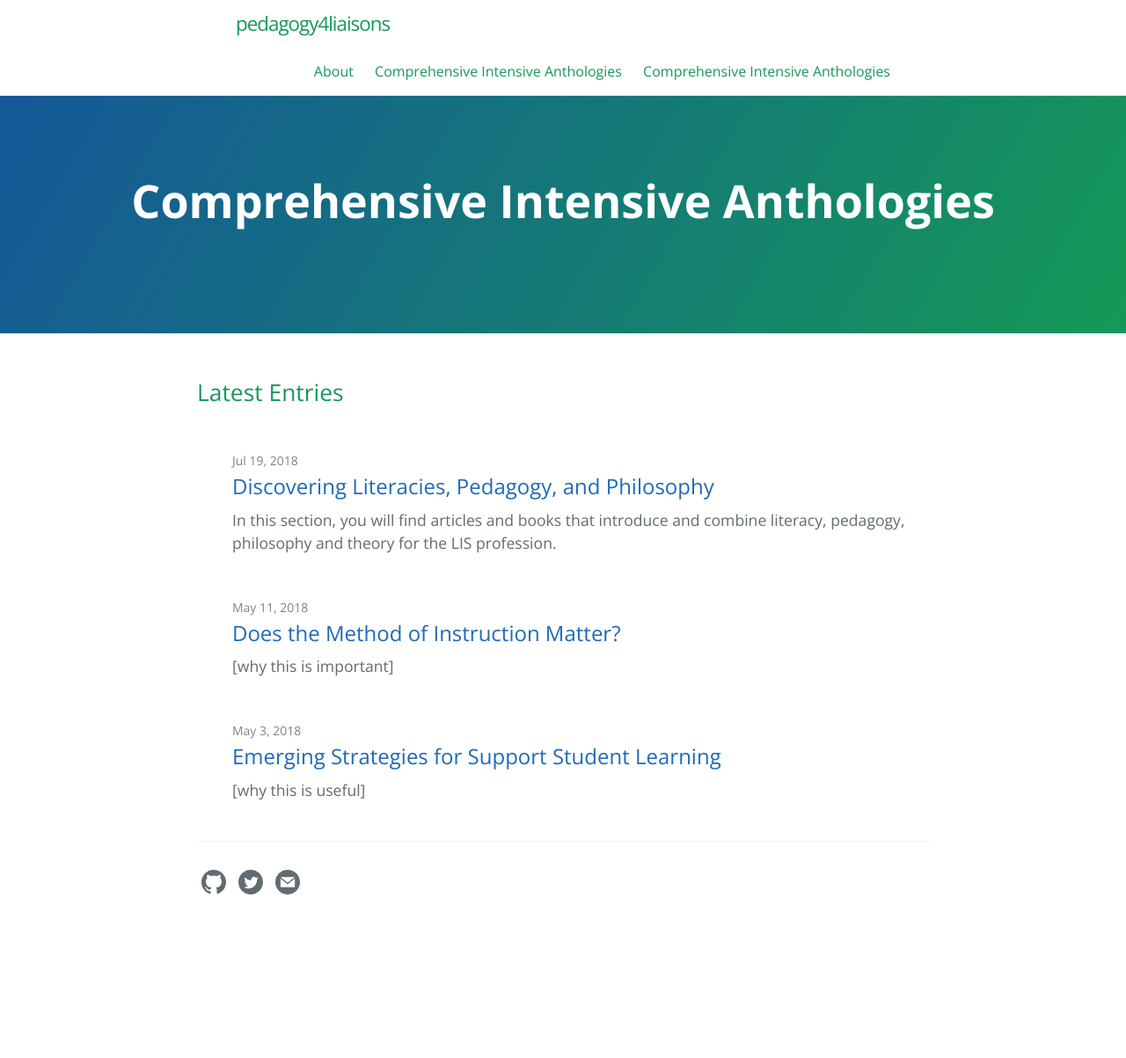
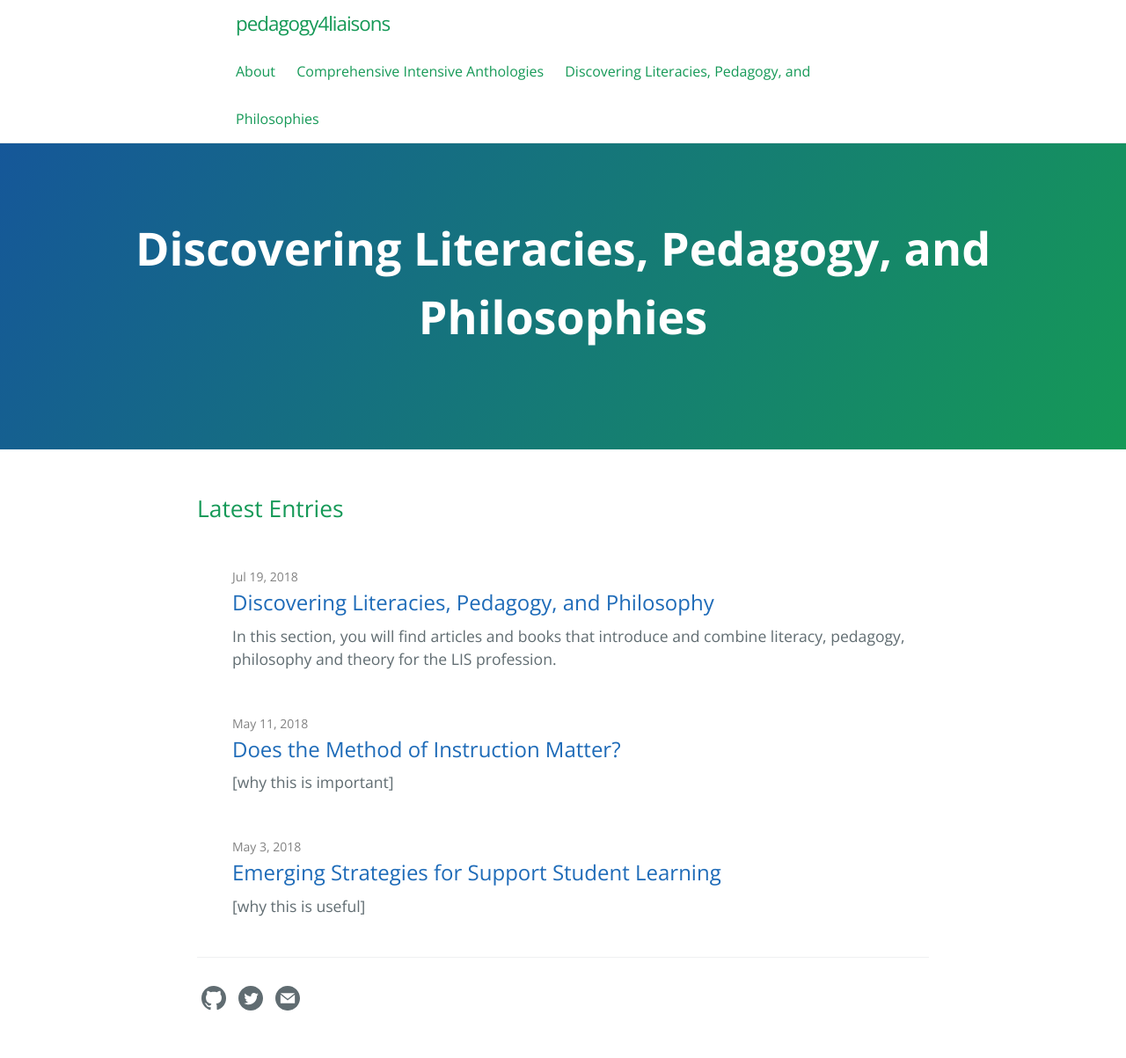
Before and after one commit to pandrews/pedagogy4liaisons, a Jekyll site: the page built from dlpp.md, in a window 1280 px wide. Shown: the whole page at 88% size. Built offline with Jekyll 4.4.1, drawn with Linux system fonts in a browser that asks for light colours; before the commit the page ends 1071 px from its top, so only the background shows below that.

Commit message:
Update dlpp.md

```diff
--- a/dlpp.md
+++ b/dlpp.md
@@ -1,7 +1,7 @@
 ---
 layout: page
-title: Comprehensive Intensive Anthologies
-category: cia
+title: Discovering Literacies, Pedagogy, and Philosophies
+category: dlpp
 ---
 <div>
 
```
